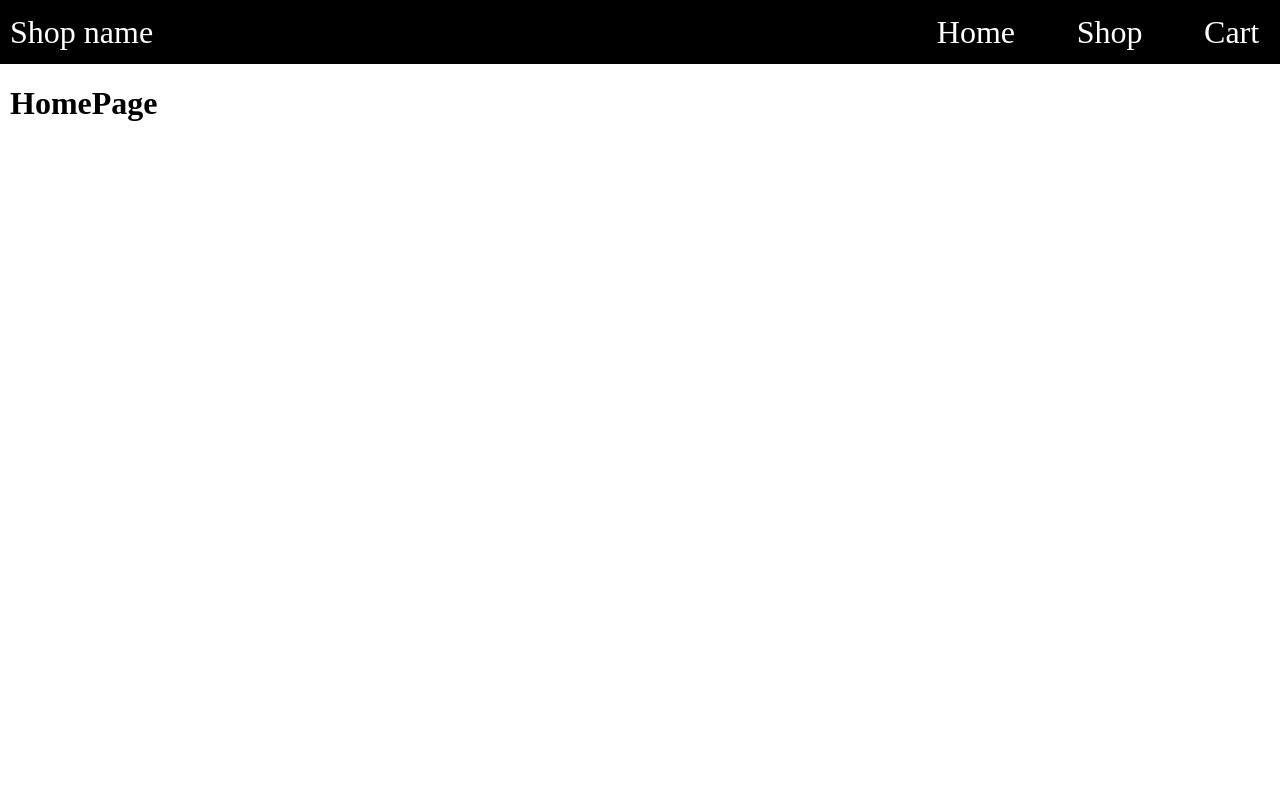
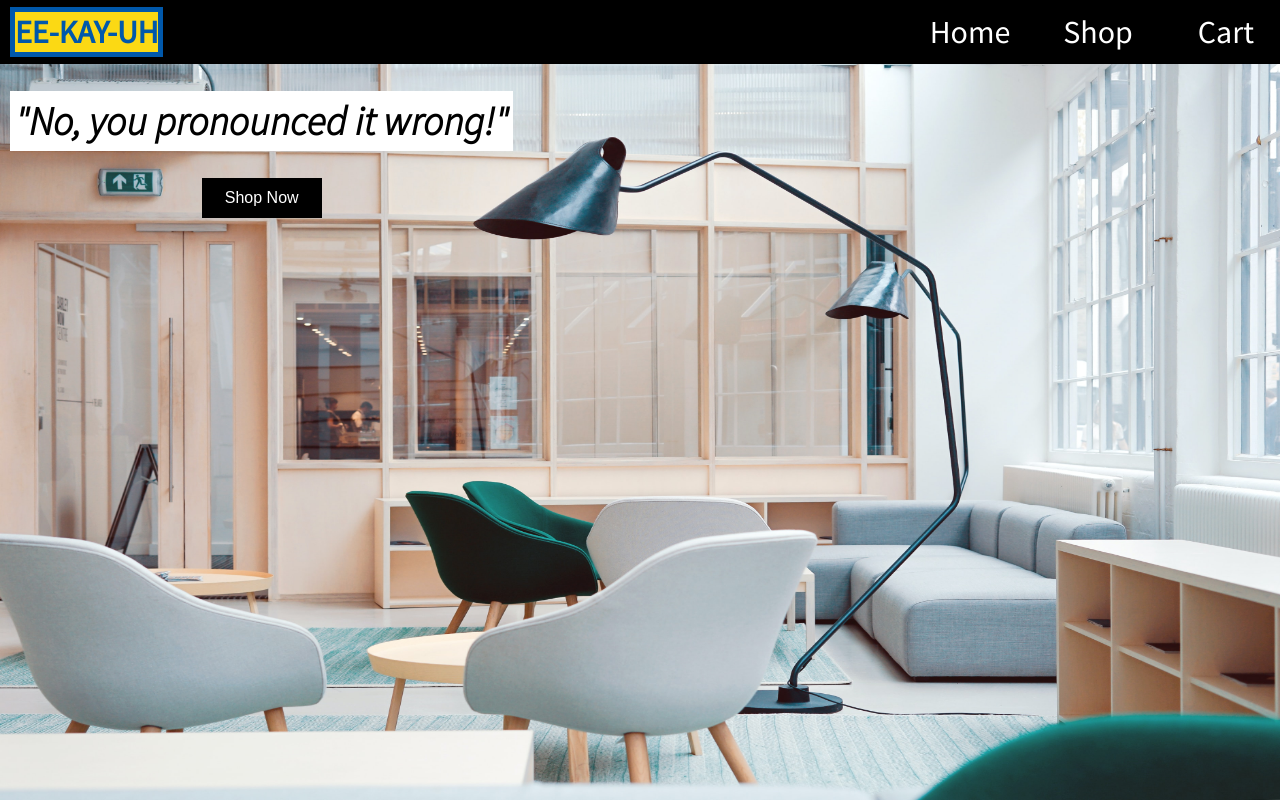
Before and after one commit to ascodeasice/shopping-cart, a React (Create React App) app in the folder shopping-cart/: page / in a window 1280 px wide. Built offline with nearby package versions, Linux system fonts and the light colour scheme.

Commit message:
Finish home page.

```diff
--- a/shopping-cart/public/index.html
+++ b/shopping-cart/public/index.html
@@ -9,6 +9,10 @@
   <meta name="description" content="Web site created using create-react-app" />
   <link rel="apple-touch-icon" href="%PUBLIC_URL%/logo192.png" />
   <link rel="manifest" href="%PUBLIC_URL%/manifest.json" />
+  <link rel="preconnect" href="https://fonts.googleapis.com">
+  <link rel="preconnect" href="https://fonts.gstatic.com" crossorigin>
+  <link href="https://fonts.googleapis.com/css2?family=Source+Sans+Pro:ital,wght@0,400;1,300&display=swap"
+    rel="stylesheet">
   <title>Shopping Cart</title>
 </head>
 
--- a/shopping-cart/src/components/HomePage.js
+++ b/shopping-cart/src/components/HomePage.js
@@ -1,7 +1,10 @@
+import { Link } from "react-router-dom";
+
 const HomePage = () => {
   return (
     <div id='homePage' className='pageContent'>
-      <h1>HomePage</h1>
+      <h1 id='slogan'>"No, you pronounced it wrong!"</h1>
+      <Link id='shopBtnLink' to='/shop'><button id="shopBtn">Shop Now</button></Link>
     </div>
   );
 };
--- a/shopping-cart/src/components/Navbar.js
+++ b/shopping-cart/src/components/Navbar.js
@@ -3,7 +3,7 @@
 const NavBar = () => {
   return (
     <div id='navBar'>
-      <p id='title'>Shop name</p>
+      <p id='title'>EE-KAY-UH</p>
       <div id='navBarWrapper'>
         <Link className="navBarLink" to='/'>Home</Link>
         <Link className="navBarLink" to='/shop'>Shop</Link>
--- a/shopping-cart/src/styles/index.css
+++ b/shopping-cart/src/styles/index.css
@@ -1,11 +1,15 @@
 :root {
   --navBarHeight: 8vh;
   --paddingLeft: 10px;
+  --yellow: #fbd914;
+  --blue: #0058ab;
+  --btnHeight: 40px;
 }
 
 body {
   margin: 0;
   padding: 0;
+  font-family: 'Source Sans Pro', sans-serif;
 }
 
 #app {
@@ -31,9 +35,9 @@
 #navBarWrapper {
   width: 30%;
   height: var(--navBarHeight);
-  display: flex;
-  justify-content: space-around;
-  align-items: center;
+  display: grid;
+  grid-template-columns: repeat(3, 1fr);
+  justify-content: center;
 }
 
 .pageContent {
@@ -41,7 +45,60 @@
   padding-left: var(--paddingLeft);
 }
 
+#title {
+  color: var(--blue);
+  background-color: var(--yellow);
+  border: solid 5px var(--blue);
+  font-weight: bold;
+}
+
 .navBarLink {
   color: white;
   text-decoration: none;
+  display: flex;
+  justify-content: center;
+  align-items: center;
+  height: 100%;
 }
+
+.navBarLink:hover {
+  color: black;
+  background-color: white;
+}
+
+#homePage {
+  background-image: url('../assets/bg.jpg');
+  background-size: 100% 100%;
+  background-repeat: no-repeat;
+
+  display: grid;
+  grid-template-rows: repeat(2, min-content);
+  grid-template-columns: min-content;
+  white-space: nowrap;
+}
+
+#slogan {
+  font-size: 2.5rem;
+  font-style: oblique;
+  background-color: white;
+  padding: 5px;
+}
+
+#shopBtn {
+  width: calc(var(--btnHeight)*3);
+  height: var(--btnHeight);
+
+  border: none;
+  background-color: black;
+  color: white;
+  font-size: 1rem;
+}
+
+#shopBtnLink {
+  justify-self: center;
+}
+
+#shopBtn:hover {
+  background-color: white;
+  color: black;
+}
```
Also changed, not shown: shopping-cart/src/assets/bg.jpg (added), 1 other file (tests, documents, lock files or other folders).
